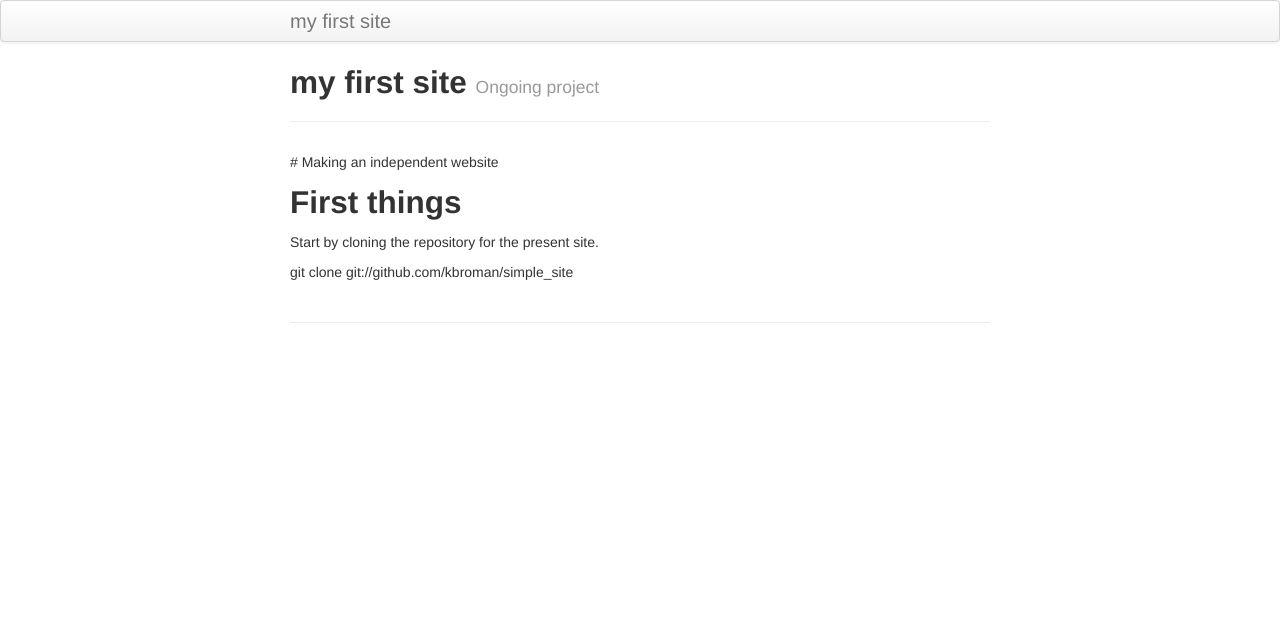
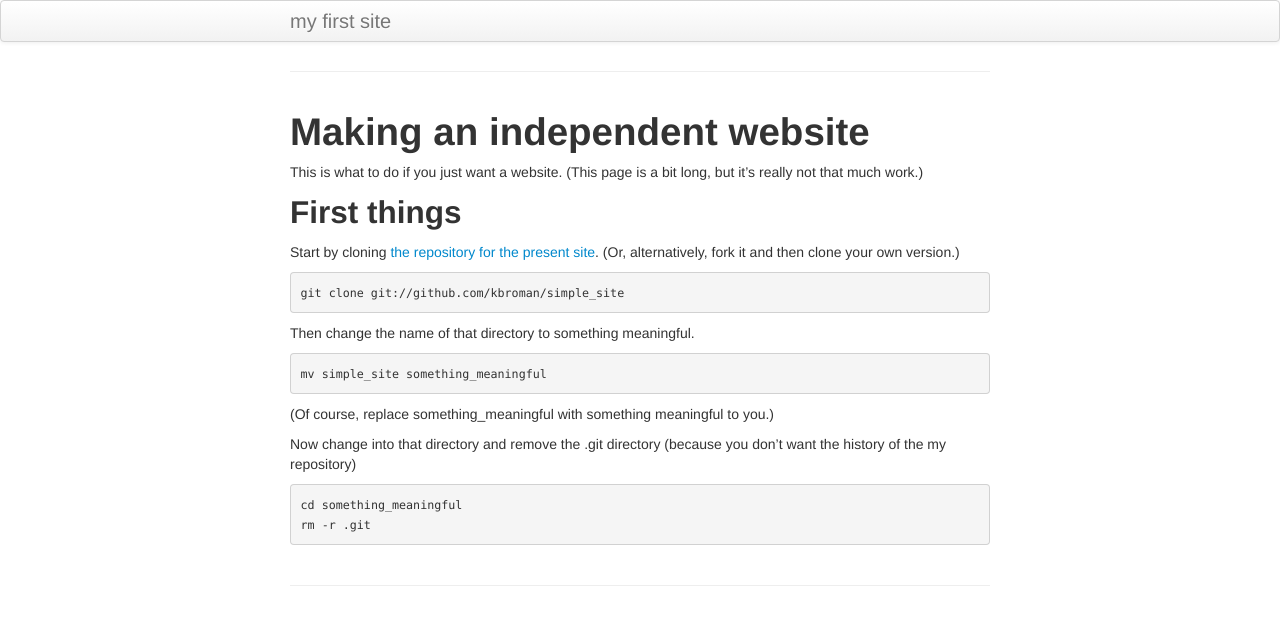
Before and after one commit to jkinda/my_first_site, a Jekyll site: the page built from index.md, in a window 1280 px wide. Shown: the top 625 px of the page. Built offline with Jekyll 4.4.1, drawn with Linux system fonts in a browser that asks for light colours; our own code applies the rules of GitHub Pages for plain Markdown files.

Commit message:
changed index.md

````diff
--- a/index.md
+++ b/index.md
@@ -1,14 +1,37 @@
 ---
-layout: page
-title: my first site
-tagline: Ongoing project
-description: Learning how to make a simple website
+title: Making an independent website
+description: How to make an independent website with GitHub Pages.
+author:Justin Kinda
 ---
 
- # Making an independent website
+[//]: # (Enable responsive viewport)
+
+[//]: # (atom & rss feed)
+<link href="https://kbroman.org/simple_sitenil" type="application/atom+xml" rel="alternate" title="Sitewide ATOM Feed">
+<link href="https://kbroman.org/simple_sitenil" type="application/rss+xml" rel="alternate" title="Sitewide RSS Feed">
+
+# Making an independent website
+
+This is what to do if you just want a website. (This page is a bit long, but it’s really not that much work.)
 
 ## First things
 
-Start by cloning the repository for the present site.
+Start by cloning [the repository for the present site](https://github.com/kbroman/simple_site). (Or, alternatively, fork it and then clone your own version.)
 
+```shell
 git clone git://github.com/kbroman/simple_site
+```
+Then change the name of that directory to something meaningful.
+
+```shell
+mv simple_site something_meaningful
+```
+
+(Of course, replace something_meaningful with something meaningful to you.)
+
+Now change into that directory and remove the .git directory (because you don’t want the history of the my  repository)
+
+```shell
+cd something_meaningful
+rm -r .git
+```
````
